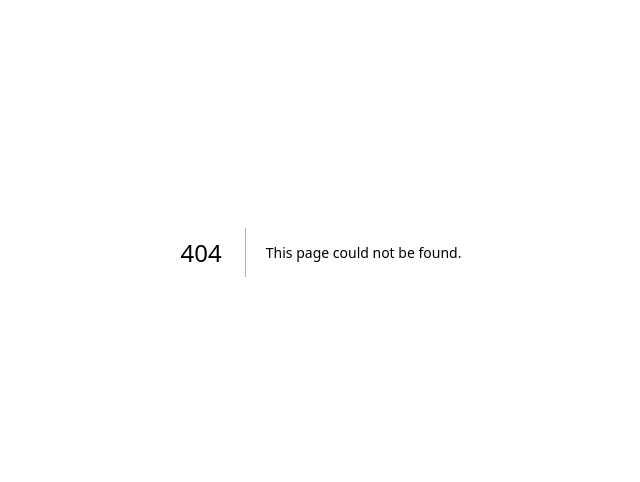
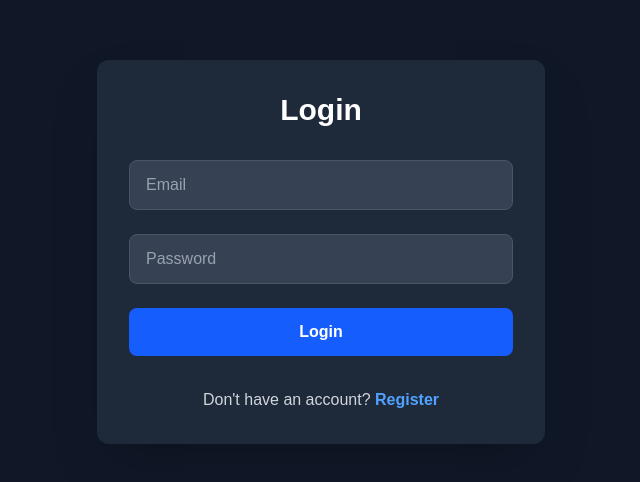
Before and after one commit to XDevRabi/videostorage-fullstack-application, a Next.js app: page /login in a window 1280 px wide. Before the commit this address had no page. Shown: the part 148-630 px from the top of the page, without its empty margins (319-959 px from the left). Built offline with nearby package versions, Linux system fonts and the light colour scheme.

Commit message:
feat(login): add login page with email/password authentication
Implement login functionality using NextAuth credentials provider

```diff
--- /dev/null
+++ b/app/login/page.tsx
@@ -0,0 +1,74 @@
+"use client";
+import { signIn } from "next-auth/react";
+import { useRouter } from "next/navigation";
+import React, { useState } from "react";
+
+function LoginPage() {
+  const [email, setEmail] = useState("");
+  const [password, setPassword] = useState("");
+  const router = useRouter();
+
+  const handleSubmit = async (e: React.FormEvent<HTMLFormElement>) => {
+    e.preventDefault();
+
+    // sign in the user using next auth.
+    const result = await signIn("credentials", {
+      email,
+      password,
+      redirect: false,
+    });
+
+    if (result?.error) {
+      console.log(result.error);
+    } else {
+      router.push("/");
+    }
+  };
+
+  return (
+    <div className="min-h-screen flex items-center justify-center bg-gray-900">
+      <div className="w-full max-w-md p-8 space-y-8 bg-gray-800 rounded-xl shadow-2xl">
+        <h1 className="text-3xl font-bold text-center text-white">Login</h1>
+        <form onSubmit={handleSubmit} className="space-y-6">
+          <div>
+            <input
+              type="email"
+              value={email}
+              onChange={(e) => setEmail(e.target.value)}
+              placeholder="Email"
+              className="w-full px-4 py-3 bg-gray-700 text-white placeholder-gray-400 rounded-lg border border-gray-600 focus:outline-none focus:ring-2 focus:ring-blue-500 focus:border-transparent transition duration-300"
+            />
+          </div>
+          <div>
+            <input
+              type="password"
+              value={password}
+              onChange={(e) => setPassword(e.target.value)}
+              placeholder="Password"
+              className="w-full px-4 py-3 bg-gray-700 text-white placeholder-gray-400 rounded-lg border border-gray-600 focus:outline-none focus:ring-2 focus:ring-blue-500 focus:border-transparent transition duration-300"
+            />
+          </div>
+          <button
+            type="submit"
+            className="w-full py-3 bg-blue-600 text-white font-semibold rounded-lg hover:bg-blue-700 focus:outline-none focus:ring-2 focus:ring-blue-500 focus:ring-offset-2 focus:ring-offset-gray-800 transition duration-300"
+          >
+            Login
+          </button>
+        </form>
+        <div className="text-center">
+          <p className="text-gray-300">
+            Don&apos;t have an account?{" "}
+            <button
+              onClick={() => router.push("/register")}
+              className="text-blue-400 hover:text-blue-300 transition duration-300 font-semibold"
+            >
+              Register
+            </button>
+          </p>
+        </div>
+      </div>
+    </div>
+  );
+}
+
+export default LoginPage;
```
